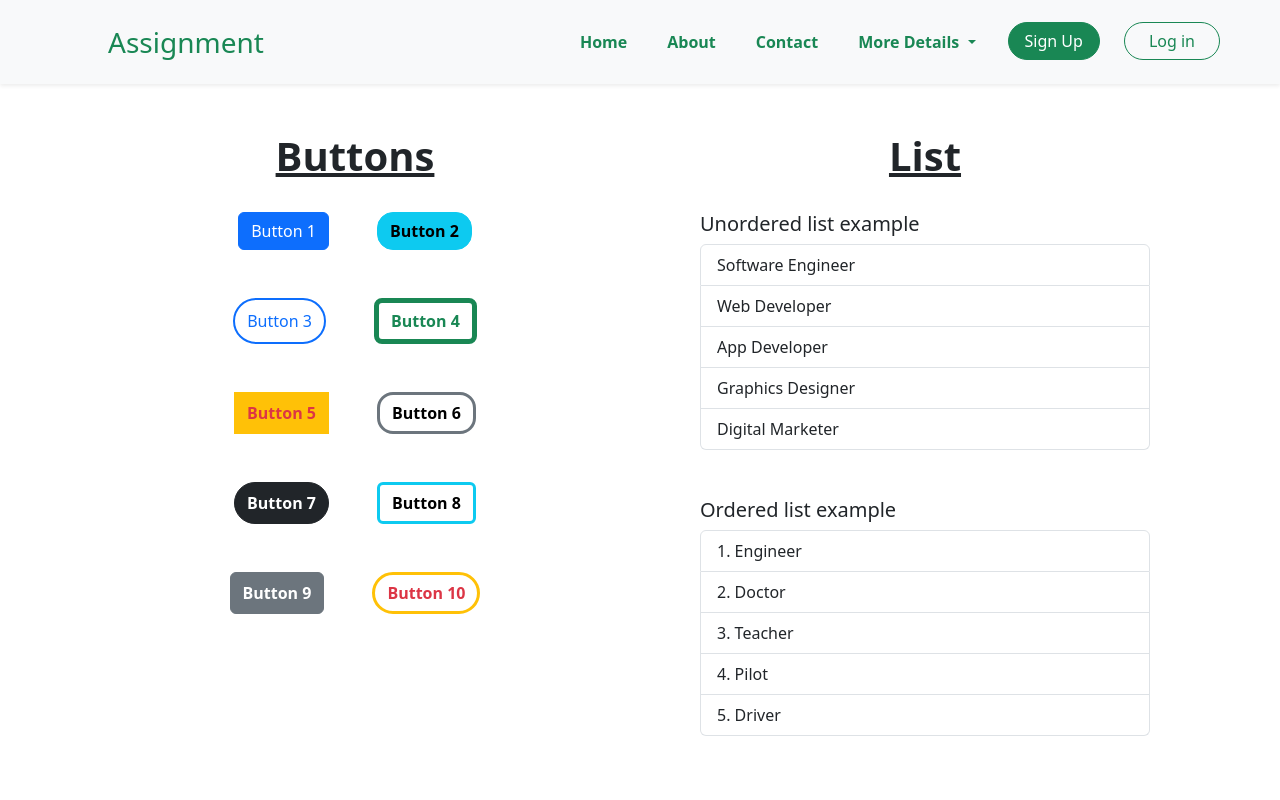
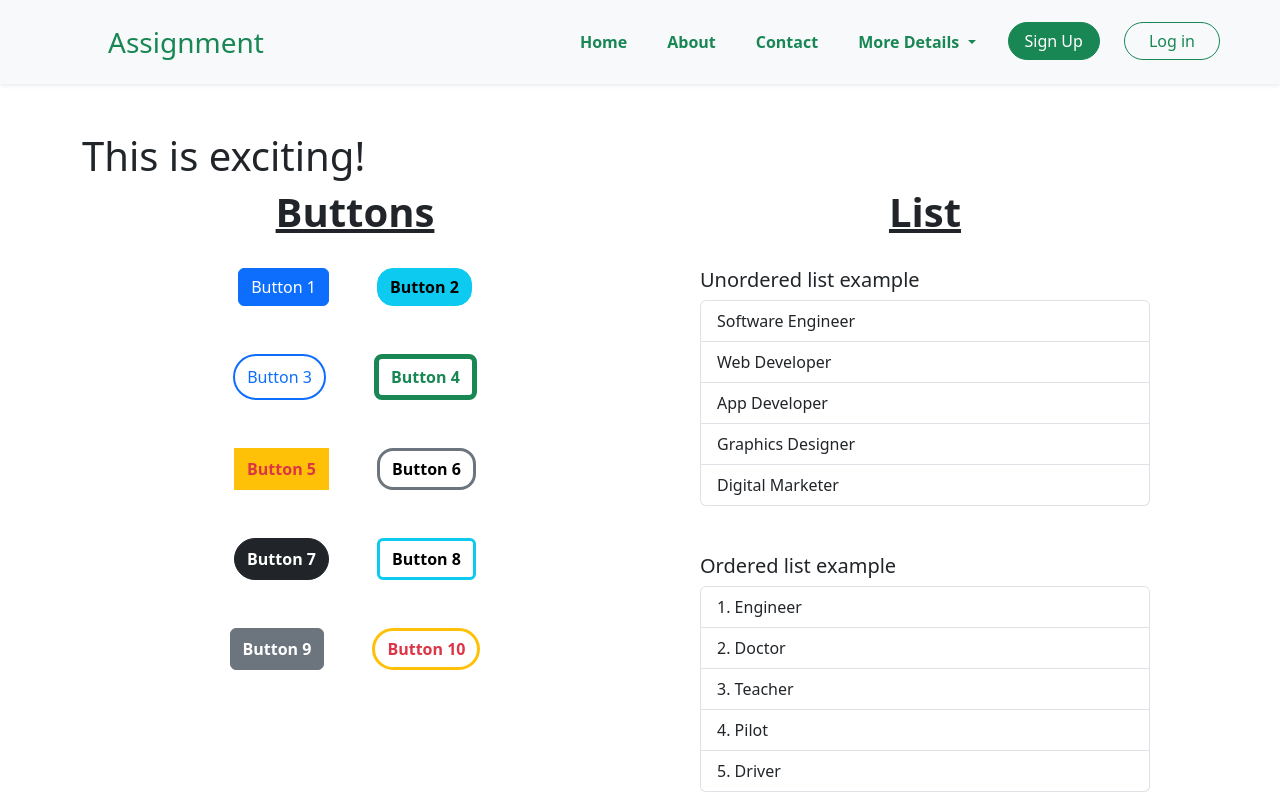
Before and after one commit to seam2006/Assignment_Module-5, a plain HTML site: page index.html in a window 1280 px wide. Shown: the top 800 px of the page. Drawn offline with Linux system fonts and the light colour scheme.

Commit message:
something changes

```diff
--- a/index.html
+++ b/index.html
@@ -59,6 +59,7 @@
     <section class="py-5">
         <div class="container">
             <div class="row">
+                <h1>This is exciting!</h1>
                 <div class="col-12 col-sm-6 col-md-6">
                     <div class="left_wrap">
                         <h1 class="text-center fw-bolder" style="text-decoration: underline;">Buttons</h1><br>
```
